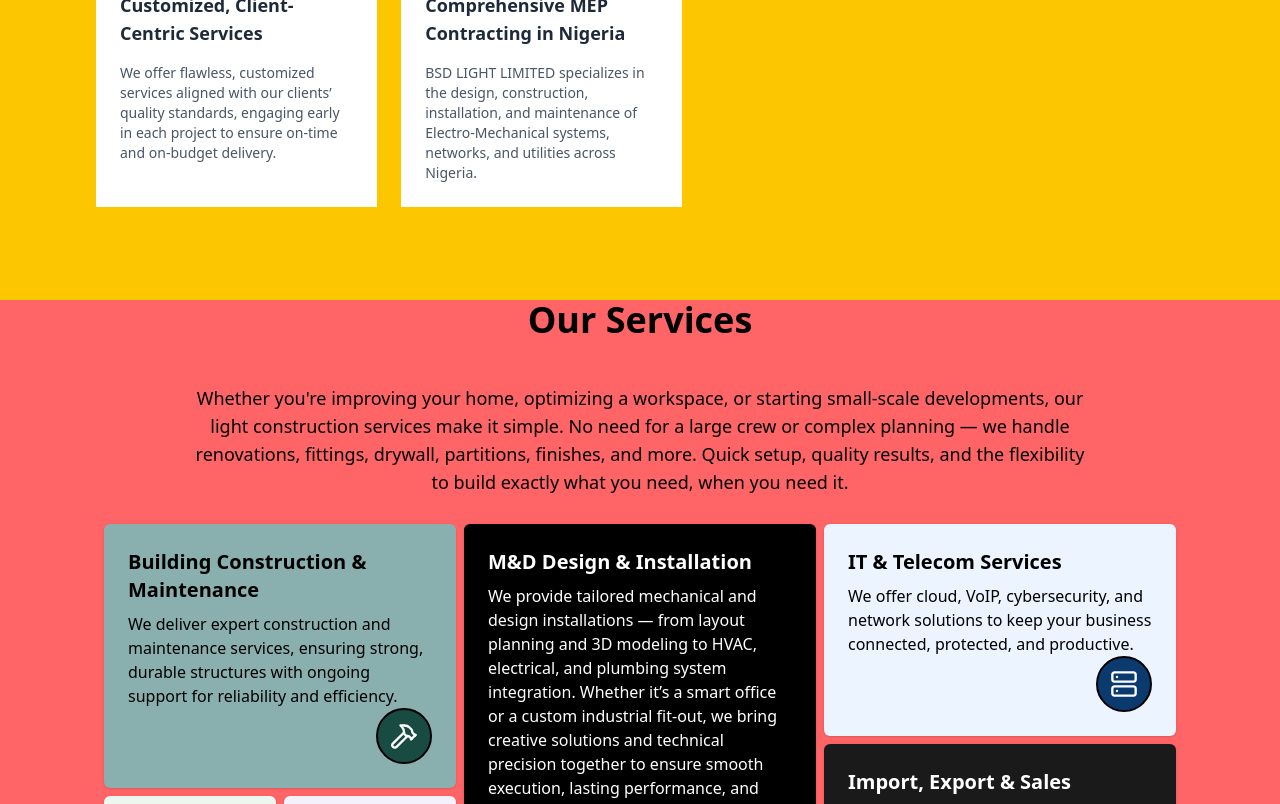
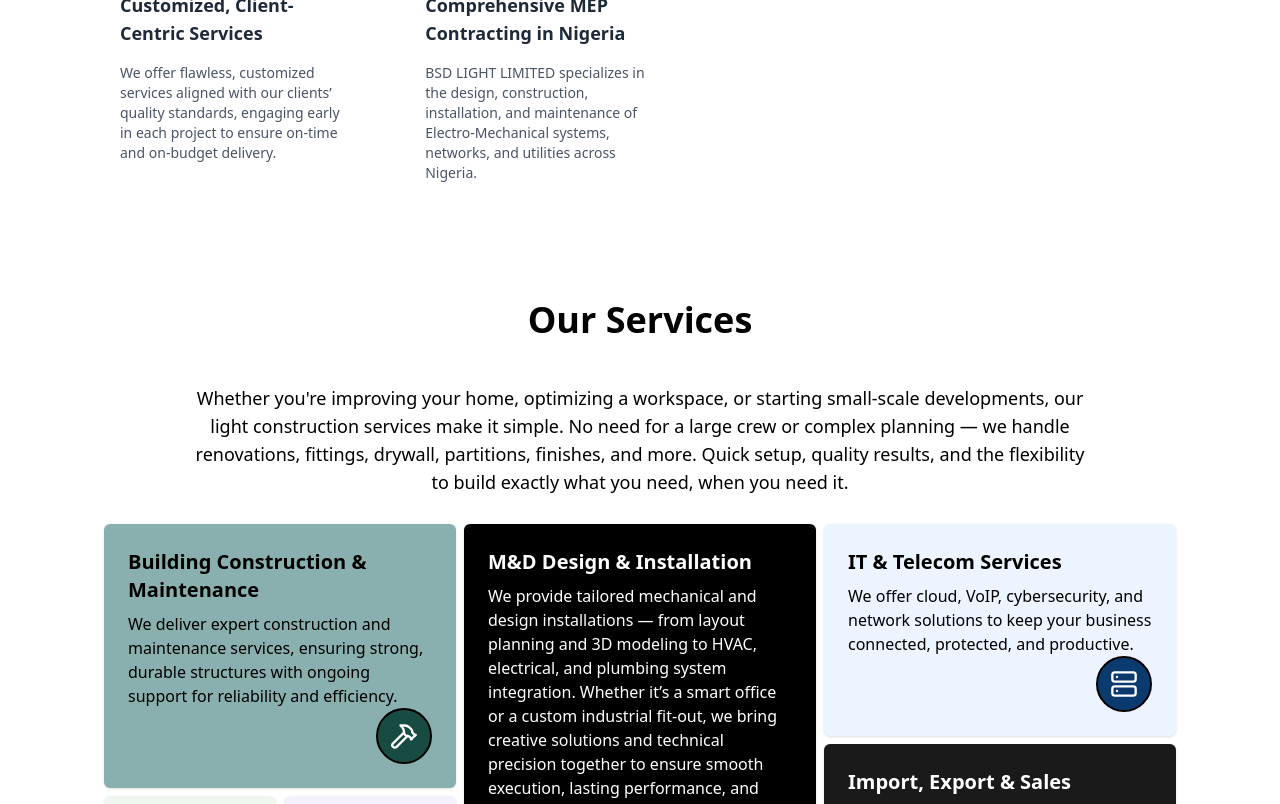
Before and after one commit to Maobugichi/bsd, a React (Vite) app: page /#/homepage/1 in a window 1280 px wide. Shown: the part 2060-2864 px from the top of the page. Built offline with nearby package versions, Linux system fonts and the light colour scheme.

Commit message:
edit commit4

```diff
--- a/src/ui/about/about.tsx
+++ b/src/ui/about/about.tsx
@@ -4,7 +4,7 @@
 
 export const About = () => {
     return(
-        <section className="h-[240vh] bg-yellow-400 md:h-[190vh] mt-10 grid place-items-center">
+        <section className="h-[240vh]  md:h-[190vh] mt-10 grid place-items-center">
             <div className="w-[85%] h-full mx-auto  flex md:flex-row flex-col  justify-between items-center">
               <AboutDetails/>
               <AboutImage/>
--- a/src/ui/features.tsx
+++ b/src/ui/features.tsx
@@ -5,7 +5,7 @@
 
 export const Feature = () => {
   return (
-    <section className=" mt-20 md:mt-0 h-[250vh] bg-red-400 md:h-[130vh]  font-inter flex flex-col gap-5 text-black  text-center">
+    <section className=" mt-20 md:mt-0 h-[250vh] md:h-[130vh]  font-inter flex flex-col gap-5 text-black  text-center">
       <motion.div
         initial={{ opacity: 0, y: -50 }}
         animate={{ opacity: 1, y: 0 }}
```
